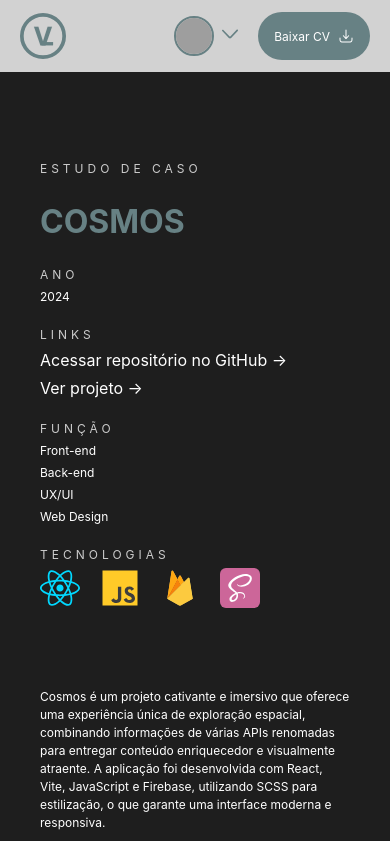
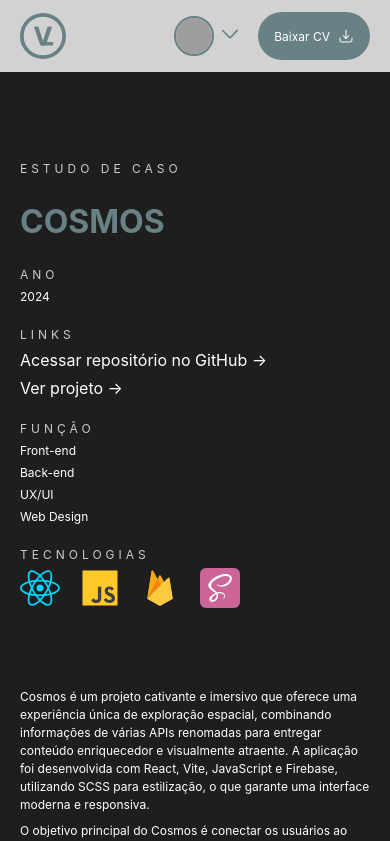
Before and after one commit to vitorlurici/portfolio, a React (Vite) app: page /portfolio/pt/projects/cosmos in a window 390 px wide. Shown: the top 841 px of the page. Built offline with nearby package versions, Linux system fonts and the light colour scheme; grey boxes are pictures that could not be loaded.

Commit message:
projects-update

```diff
--- a/src/pages/Home/Home.tsx
+++ b/src/pages/Home/Home.tsx
@@ -66,7 +66,7 @@ export const Home = () => {
           }
         });
       },
-      { threshold: 0.2 }
+      { threshold: 0.15 }
     );
 
     const sections = document.querySelectorAll(".animated-section");
--- a/src/pages/Project/Project.scss
+++ b/src/pages/Project/Project.scss
@@ -7,6 +7,18 @@
   align-self: center;
   padding-bottom: 120px;
   gap: 120px;
+
+  .animated-section {
+    opacity: 0;
+    transform: translateY(20px);
+    transition: opacity 2s ease, transform 1s ease;
+
+    &.visible {
+      opacity: 1;
+      transform: translateY(0);
+    }
+  }
+
   &.hidden {
     display: none;
   }
@@ -83,6 +95,7 @@
 
 @media (max-width: 900px) {
   .project-main {
+    padding-inline: 20px;
     .top-container {
       flex-direction: column;
       gap: 80px;
--- a/src/pages/Project/Project.tsx
+++ b/src/pages/Project/Project.tsx
@@ -3,6 +3,7 @@ import { projects } from "./projectsData";
 import { useLanguage } from "../../hooks/useLanguage";
 import "./Project.scss";
 import { techIcons } from "../../assets/svg";
+import { useEffect, useState } from "react";
 
 interface ProjectContentProps {
   isLoadingComplete: boolean;
@@ -12,6 +13,35 @@ const ProjectDetails = () => {
   const { isLoadingComplete } = useOutletContext<ProjectContentProps>();
   const { id } = useParams<{ id: string }>();
   const { language } = useLanguage();
+  const [visibleSections, setVisibleSections] = useState<Set<string>>(
+    new Set()
+  );
+
+  useEffect(() => {
+    if (!isLoadingComplete) {
+      setVisibleSections(new Set());
+    }
+  }, [isLoadingComplete]);
+
+  useEffect(() => {
+    const observer = new IntersectionObserver(
+      (entries) => {
+        entries.forEach((entry) => {
+          if (entry.isIntersecting) {
+            setVisibleSections((prev) => new Set(prev).add(entry.target.id));
+          }
+        });
+      },
+      { threshold: 0.15 }
+    );
+
+    const sections = document.querySelectorAll(".animated-section");
+    sections.forEach((section) => observer.observe(section));
+
+    return () => {
+      sections.forEach((section) => observer.unobserve(section));
+    };
+  }, []);
 
   const project = projects.find((p) => p.id === id);
 
@@ -21,7 +51,12 @@ const ProjectDetails = () => {
 
   return (
     <div className={`project-main ${!isLoadingComplete ? "hidden" : ""}`}>
-      <div className="top-container">
+      <div
+        id="top-container"
+        className={`animated-section top-container ${
+          visibleSections.has("top-container") ? "visible" : ""
+        }`}
+      >
         <div className="left-content">
           <p>{project.getCaseStudy(language)}</p>
           <h1>{project.title}</h1>
@@ -74,7 +109,12 @@ const ProjectDetails = () => {
         </div>
       </div>
 
-      <div className="project-images">
+      <div
+        id="project-images"
+        className={`animated-section project-images ${
+          visibleSections.has("project-images") ? "visible" : ""
+        }`}
+      >
         {project.images.map((img, index) => (
           <img key={index} src={img} alt={`Screenshot of ${project.title}`} />
         ))}
```
